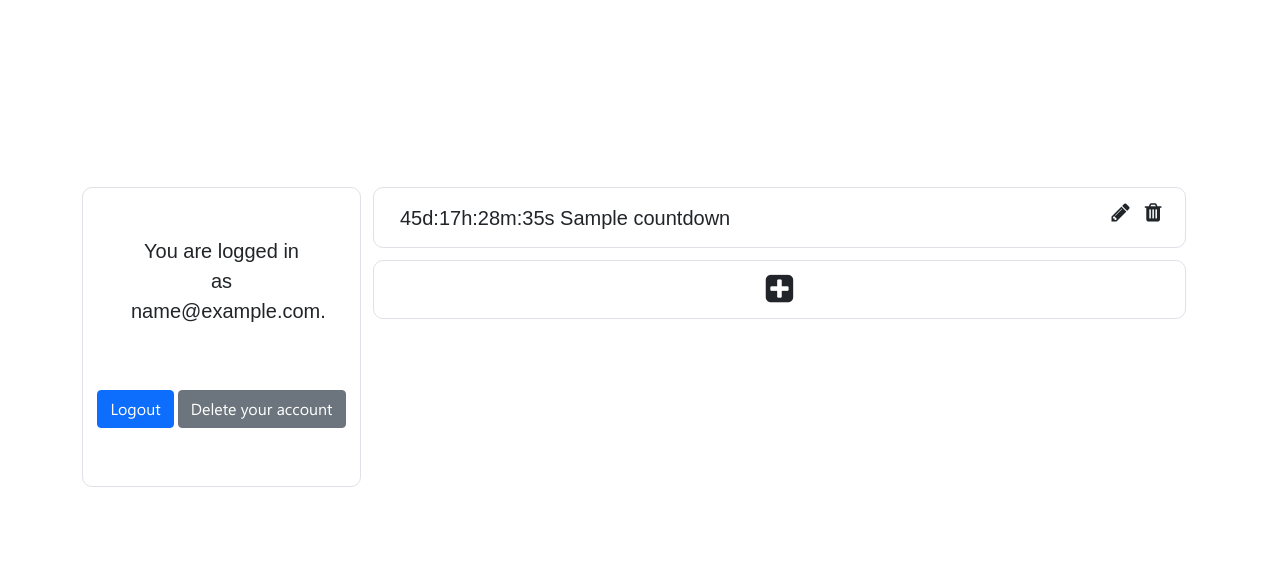
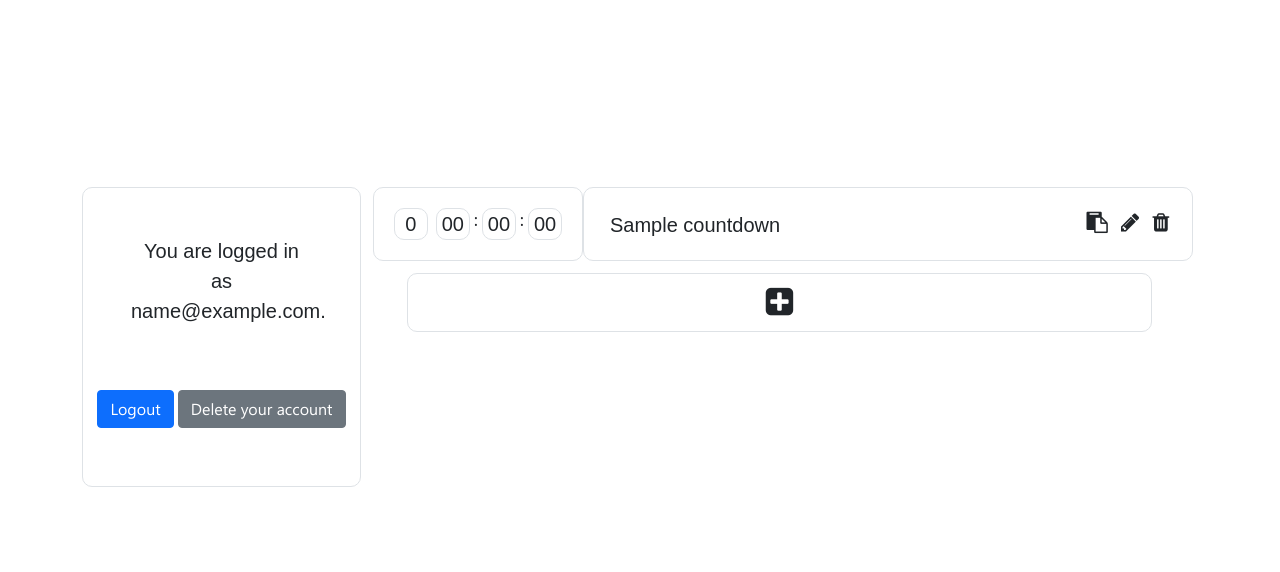
Before and after one commit to kokokojo2/CountDown, a Django app: page /countdown/dashboard/ in a window 1280 px wide. Shown: the part 62-634 px from the top of the page. Run offline with Django 3.2, Linux system fonts and the light colour scheme; a user stored in the database is signed in; tables that the repository leaves empty hold one stand-in row (values such as "Sample post").

Commit message:
timers added

```diff
--- a/templates/countdown/dashboard.html
+++ b/templates/countdown/dashboard.html
@@ -1,4 +1,5 @@
 {% extends "generic/base.html" %}
+{% load static %}
 {% block main %}
     <div class="container py-5 d-flex">
         <div class="col-3 border round align-items-center" style="height: 300px">
@@ -10,20 +11,54 @@
         </div>
 
         <div class="container">
+        <div>
         {% for countdown in object_list %}
-            <div class="border d-flex justify-content-between p-1 px-3 round countdown">
-                <p class="regular-text"><a class="no-decoration main-text" href="{{ countdown.get_absolute_url }}">{# TODO: add a js timer #} 45d:17h:28m:35s {{ countdown.name }}</a></p>
-                <div class="d-flex mr-5 pt-2 col-1 justify-content-around">
-                    <a href="{% url "countdown:edit" pk=countdown.pk %}" class="no-decoration pl-1"><i class="fa fa-pencil fa-lg pr-3" aria-hidden="true"></i></a>
-                    <a href="{% url "countdown:delete" pk=countdown.pk %}" class="no-decoration"><i class="fa fa-trash fa-lg" aria-hidden="true"></i></a>
+            <div class="d-flex">
+                <div class="round border countdown p-1 px-3 pt-3 pb-3 text-center d-flex" style="width: 210px;">
+                    <div id="timer-{{ forloop.counter }}-days" class="main-text round border m-1" style="width: 35px"></div>
+                    <div id="timer-{{ forloop.counter }}-hours" class="main-text round border m-1" style="width: 35px"></div>
+                    <span class="pt-1">:</span>
+                    <div id="timer-{{ forloop.counter }}-minutes" class="main-text round border m-1" style="width: 35px"></div>
+                    <span class="pt-1">:</span>
+                    <div id="timer-{{ forloop.counter }}-seconds" class="main-text round border m-1" style="width: 35px"></div>
+                </div>
+                <div style="width: 10px"></div>
+                <div class="border d-flex justify-content-between p-1 px-3 round countdown col-9">
+                    <p class="regular-text" style="padding-top: 7px"><a class="no-decoration main-text" href="{{ countdown.get_absolute_url }}">{{ countdown.name }}</a></p>
+                    <div class="d-flex mr-5 col-2 justify-content-around" style="padding-top: 18px">
+                        <a href="#" class="no-decoration"><i class="fa fa-clipboard fa-lg copy-btn" aria-hidden="true" id="copy-url-btn-{{ forloop.counter }}" data-clipboard-text="http://{{ request.get_host }}{% url 'countdown:detail' pk=countdown.pk%}"></i></a>
+                        <a href="{% url "countdown:edit" pk=countdown.pk %}" class="no-decoration pl-1"><i class="fa fa-pencil fa-lg pr-3" aria-hidden="true"></i></a>
+                        <a href="{% url "countdown:delete" pk=countdown.pk %}" class="no-decoration"><i class="fa fa-trash fa-lg" aria-hidden="true"></i></a>
+                    </div>
                 </div>
             </div>
         {% endfor %}
-        <div class="border d-flex justify-content-center p-1 px-3 round countdown">
+        <div class="border d-flex justify-content-center p-1 px-3 round countdown col-11 mx-auto">
                 <div class="d-flex mr-5 p-2 col-1 justify-content-around">
                     <a href="{% url "countdown:create" %}" class="no-decoration"><i class="fa fa-plus-square fa-2x" aria-hidden="true"></i></a>
                 </div>
             </div>
         </div>
+        </div>
     </div>
 {% endblock %}
+{% block scripts %}
+    <script src="{% static 'countdown.js' %}"></script>
+    <script src="https://cdn.jsdelivr.net/npm/clipboard@2.0.8/dist/clipboard.min.js"></script>
+    <script>
+        var clipboard = new ClipboardJS('.copy-btn');
+        clipboard.on('success', function (e){
+            e.trigger.className = "fa fa-check fa-lg";
+            setTimeout(() => {  e.trigger.className = "fa fa-clipboard copy-btn fa-lg"; }, 1000);
+        });
+    </script>
+    <script>
+        var countdownArray = [
+            {% for countdown in object_list %}
+                parseInt((new Date({{ countdown.finished.year }}, {{ countdown.finished.month }} - 1, {{ countdown.finished.day }}, {{ countdown.finished.hour }}, {{ countdown.finished.minute }}, {{ countdown.finished.second }}) - new Date()) / 1000),
+            {% endfor %}
+        ]
+        updateCountdownList();
+        setInterval(updateCountdownList, 1000);
+    </script>
+{% endblock %}
```
